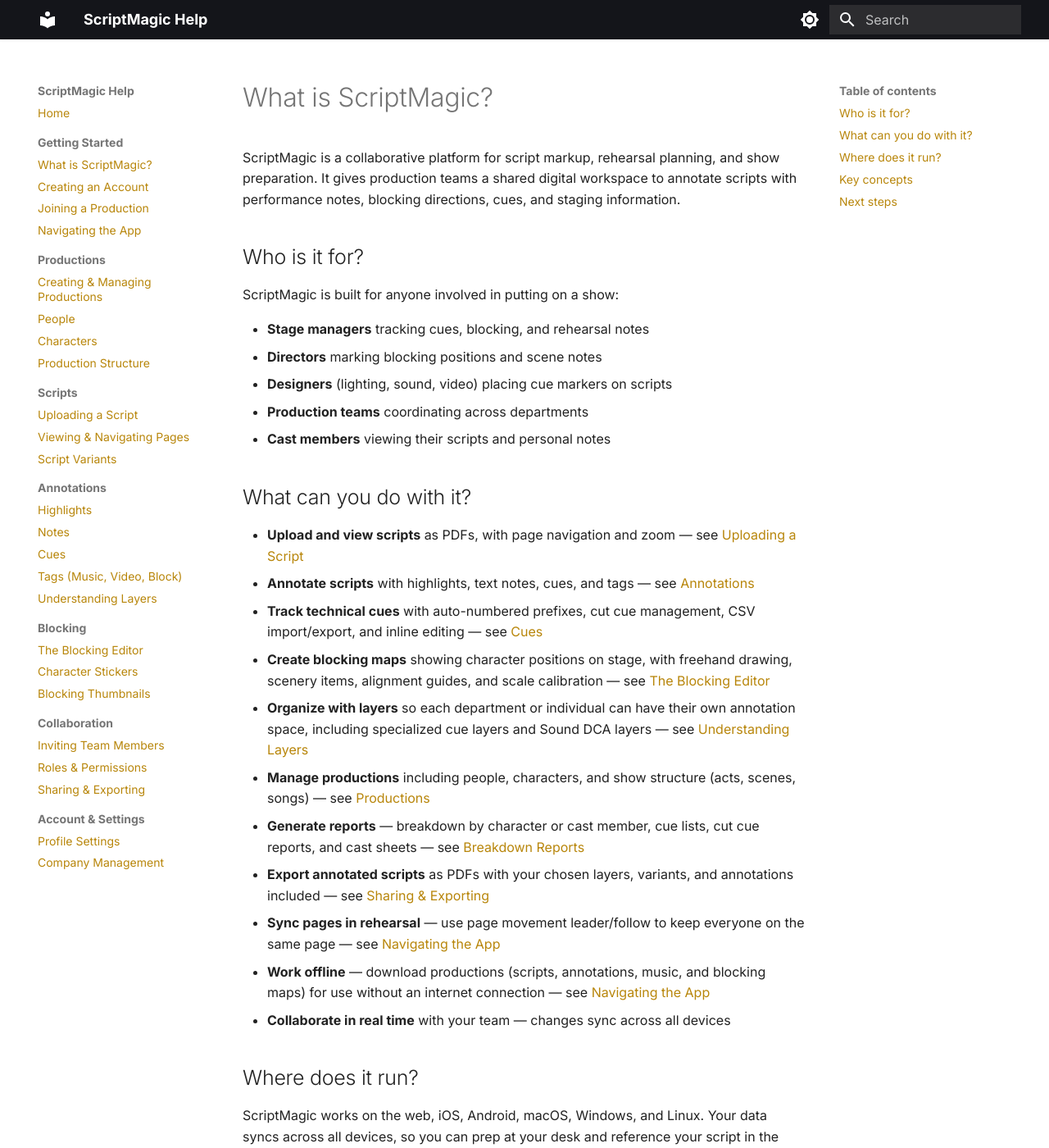
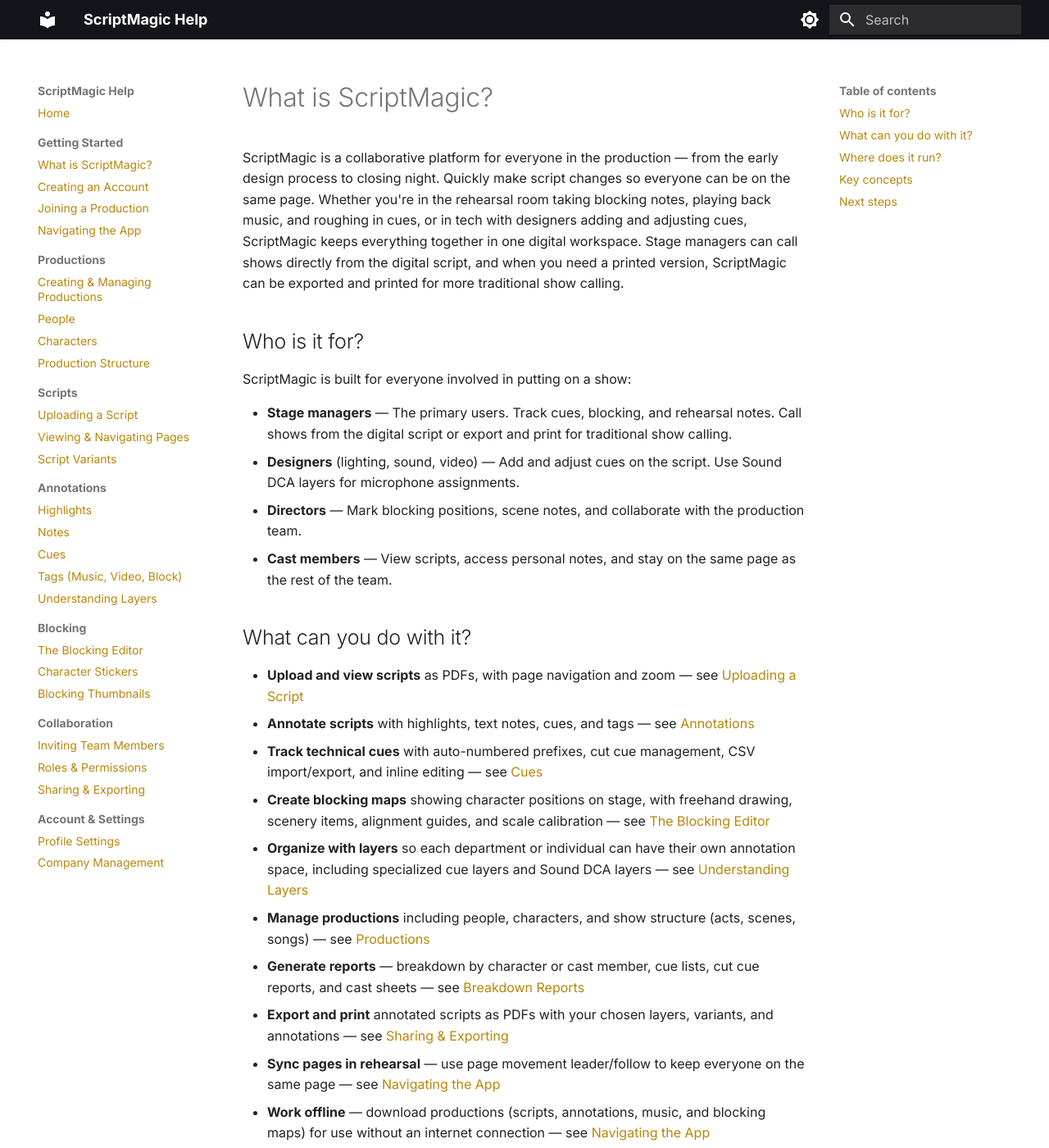
Before and after one commit to sqkysqnt/scriptmagic-help, an MkDocs documentation site: the page built from docs/getting-started/what-is-scriptmagic.md, in a window 1280 px wide and 1400 px high. Shown: the whole window at 82% size. Built offline with MkDocs 1.6.1 and Material for MkDocs 9.7.7, drawn with Linux system fonts in a browser that asks for light colours.

Commit message:
Update overview and homepage with clearer product positioning
Rewrite the What is ScriptMagic intro to emphasize the full production
lifecycle — from early design through closing night. Clarify primary
(stage management), secondary (designers), and tertiary (cast) user
roles. Update homepage intro to match the rehearsal-to-closing-night
messaging.

Co-Authored-By: Claude Opus 4.6 <noreply@anthropic.com>

```diff
--- a/docs/getting-started/what-is-scriptmagic.md
+++ b/docs/getting-started/what-is-scriptmagic.md
@@ -1,16 +1,15 @@
 # What is ScriptMagic?
 
-ScriptMagic is a collaborative platform for script markup, rehearsal planning, and show preparation. It gives production teams a shared digital workspace to annotate scripts with performance notes, blocking directions, cues, and staging information.
+ScriptMagic is a collaborative platform for everyone in the production — from the early design process to closing night. Quickly make script changes so everyone can be on the same page. Whether you're in the rehearsal room taking blocking notes, playing back music, and roughing in cues, or in tech with designers adding and adjusting cues, ScriptMagic keeps everything together in one digital workspace. Stage managers can call shows directly from the digital script, and when you need a printed version, ScriptMagic can be exported and printed for more traditional show calling.
 
 ## Who is it for?
 
-ScriptMagic is built for anyone involved in putting on a show:
+ScriptMagic is built for everyone involved in putting on a show:
 
-- **Stage managers** tracking cues, blocking, and rehearsal notes
-- **Directors** marking blocking positions and scene notes
-- **Designers** (lighting, sound, video) placing cue markers on scripts
-- **Production teams** coordinating across departments
-- **Cast members** viewing their scripts and personal notes
+- **Stage managers** — The primary users. Track cues, blocking, and rehearsal notes. Call shows from the digital script or export and print for traditional show calling.
+- **Designers** (lighting, sound, video) — Add and adjust cues on the script. Use Sound DCA layers for microphone assignments.
+- **Directors** — Mark blocking positions, scene notes, and collaborate with the production team.
+- **Cast members** — View scripts, access personal notes, and stay on the same page as the rest of the team.
 
 ## What can you do with it?
 
@@ -21,7 +20,7 @@ ScriptMagic is built for anyone involved in putting on a show:
 - **Organize with layers** so each department or individual can have their own annotation space, including specialized cue layers and Sound DCA layers — see [Understanding Layers](../annotations/understanding-layers.md)
 - **Manage productions** including people, characters, and show structure (acts, scenes, songs) — see [Productions](../productions/creating-and-managing-productions.md)
 - **Generate reports** — breakdown by character or cast member, cue lists, cut cue reports, and cast sheets — see [Breakdown Reports](../productions/production-structure.md#breakdown-reports)
-- **Export annotated scripts** as PDFs with your chosen layers, variants, and annotations included — see [Sharing & Exporting](../collaboration/sharing-and-exporting.md)
+- **Export and print** annotated scripts as PDFs with your chosen layers, variants, and annotations — see [Sharing & Exporting](../collaboration/sharing-and-exporting.md)
 - **Sync pages in rehearsal** — use page movement leader/follow to keep everyone on the same page — see [Navigating the App](navigating-the-app.md#page-movement-leader-and-follow)
 - **Work offline** — download productions (scripts, annotations, music, and blocking maps) for use without an internet connection — see [Navigating the App](navigating-the-app.md#offline-mode)
 - **Collaborate in real time** with your team — changes sync across all devices
```
Also changed, not shown: docs/index.md (+1 -1 lines).
